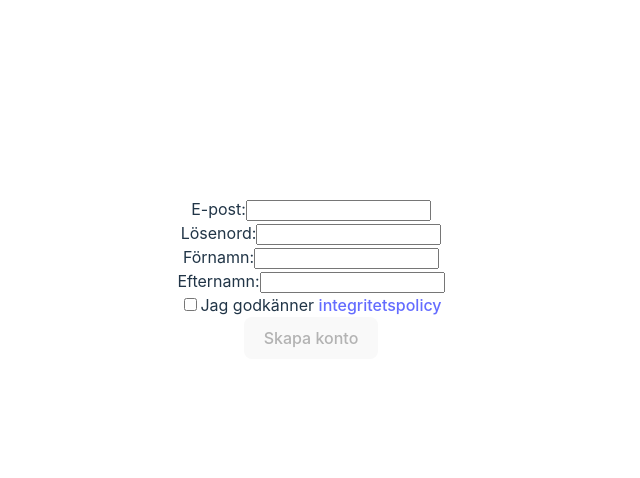
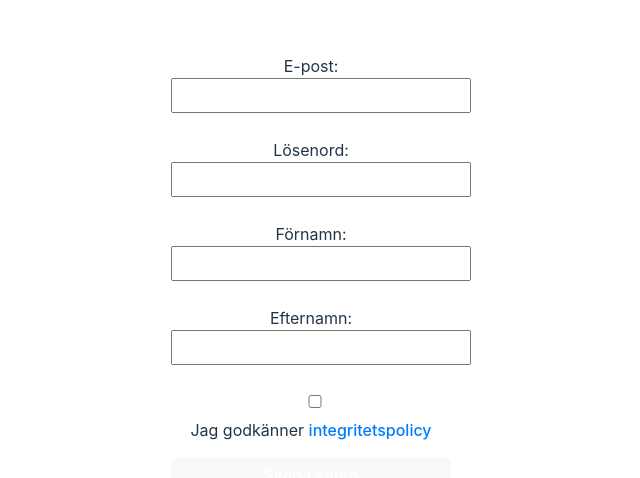
Before and after one commit to cwacode/login-site, a Vue app in the folder frontend/: page /register in a window 1280 px wide. Shown: the part 122-600 px from the top of the page, without its empty margins (329-969 px from the left). Built offline with nearby package versions, Linux system fonts and the light colour scheme; no server answers.

Commit message:
added styling to components

```diff
--- a/frontend/src/App.vue
+++ b/frontend/src/App.vue
@@ -4,37 +4,8 @@
 
 
 <script>
-import { onMounted } from 'vue';
-
-
-export default {
-  components: {
-
-  },
-  setup() {
-    onMounted(() => {
-      fetch('/api')
-        .then((response) => response.json())
-        .then((result) => {
-          alert(`Hello ${result.hello}!`);
-        });
-    });
-  },
-};
 </script>
 
 
 <style scoped>
-.logo {
-  height: 6em;
-  padding: 1.5em;
-  will-change: filter;
-  transition: filter 300ms;
-}
-.logo:hover {
-  filter: drop-shadow(0 0 2em #646cffaa);
-}
-.logo.vue:hover {
-  filter: drop-shadow(0 0 2em #42b883aa);
-}
 </style>
--- a/frontend/src/components/EditProfile.vue
+++ b/frontend/src/components/EditProfile.vue
@@ -17,7 +17,16 @@
         <input type="text" id="lastName" v-model="user.lastName">
       </div>
       <button type="submit">Uppdatera profil</button>
-      <button @click="confirmAccountDeletion" class="delete-account-btn">Radera mitt konto</button>
+      <button @click="confirmDeleteProfile">Radera mitt konto</button>
+
+      <div v-if="showDeleteModal" class="modal">
+      <div class="modal-content">
+        <span class="close" @click="closeModal">&times;</span>
+        <p>Ange din e-postadress:</p>
+        <input type="email" v-model="emailToDelete">
+        <button @click="deleteProfile">Bekräfta</button>
+      </div>
+    </div>
     </form>
   </template>
 
@@ -29,23 +38,83 @@
           email: '',
           password: '',
           firstName: '',
-          lastName: ''
-        }
+          lastName: '',
+        },
+        showDeleteModal: false,
+        emailToDelete: '',
       };
     },
     methods: {
-      confirmAccountDeletion() {
-       if (window.confirm("Är du säker på att du vill radera ditt konto?")) {
-        this.deleteAccount();
+      confirmDeleteProfile() {
+       this.showDeleteModal = true;
+    },
+      closeModal() {
+       this.showDeleteModal = false;
+       this.emailToDelete = '';
+    },
+    deleteProfile() {
+      if (this.emailToDelete.trim() === '') {
+        return;
       }
-    },
+      fetch(`http://localhost:3000/api/delete/${this.emailToDelete}`, {
+        method: 'DELETE',
+        headers: {
+          'Content-Type': 'application/json',
+        },
+      })
+        .then(response => {
+          if (response.ok) {
+            this.successMessage = 'Profilen är nu raderad';
+            setTimeout(() => {
+              this.successMessage = '';
+              this.closeModal();
+            }, 1000);
+          }else if (response.status === 404) {
+            this.errorMessage = 'Profilen finns inte';
+            setTimeout(() => {
+              this.errorMessage = '';
+            }, 1000);
+          } else {
+            console.error('Error deleting profile:', response.status);
+          }
+        })
+        .catch(error => {
+          console.error('Error:', error);
+        });
+      }
   },
   };
   </script>
 
-  <style>
-  .delete-account-btn {
-  background-color: red;
+  <style scoped>
+form {
+  max-width: 300px;
+  margin: auto;
+}
+
+input[type="email"], input[type="password"], input[type="text"], button {
+  width: 100%;
+  margin-bottom: 10px;
+  padding: 8px;
+}
+
+button {
   color: white;
+  border: none;
 }
-  </style>
+
+.modal {
+  position: fixed;
+  top: 0; left: 0;
+  width: 100%; height: 100%;
+  background-color: rgba(0, 0, 0, 0.9);
+  display: flex;
+  align-items: center;
+  justify-content: center;
+}
+
+.modal-content {
+  padding: 20px;
+  border-radius: 5px;
+}
+</style>
--- a/frontend/src/components/LogIn.vue
+++ b/frontend/src/components/LogIn.vue
@@ -12,12 +12,12 @@
         <input type="password" id="password" v-model="password" class="input" />
       </div>
 
-      <button type="submit">Logga in</button>
+      <button type="submit" class="button">Logga in</button>
     </form>
   </div>
   <div>
     <p>Eller skapa konto nedan</p>
-    <button>
+    <button class="button">
       <router-link :to="{ name: 'Register' }">Skapa konto</router-link>
     </button>
   </div>
@@ -39,31 +39,24 @@ export default {
 };
 </script>
 
-<style>
+<style scoped>
 .login-container {
-  display: flex;
-  flex-direction: column;
-  align-items: center;
+  max-width: 300px;
+  margin: auto;
 }
 
-.login-form {
-  display: flex;
-  flex-direction: column;
-  max-width: 300px;
-  margin: 0 auto;
+.input, .button {
+  width: 100%;
+  margin-bottom: 10px;
+  padding: 8px;
+}
+
+.button {
+  color: white;
+  border: none;
 }
 
 .form-group {
   margin-bottom: 15px;
 }
-
-.label {
-  margin-bottom: 5px;
-}
-
-.input {
-  padding: 8px;
-  border: 1px solid #ccc;
-  border-radius: 4px;
-}
 </style>
--- a/frontend/src/components/Register.vue
+++ b/frontend/src/components/Register.vue
@@ -1,28 +1,28 @@
 <template>
-  <form @submit.prevent="registerUser">
-    <div>
+  <form @submit.prevent="registerUser" class="form-container">
+    <div class="form-group">
       <label for="email">E-post:</label>
-      <input type="email" id="email" v-model="user.email">
+      <input type="email" id="email" v-model="user.email" class="input">
     </div>
-    <div>
+    <div class="form-group">
       <label for="password">Lösenord:</label>
-      <input type="password" id="password" v-model="user.password">
+      <input type="password" id="password" v-model="user.password" class="input">
     </div>
-    <div>
+    <div class="form-group">
       <label for="firstName">Förnamn:</label>
-      <input type="text" id="firstName" v-model="user.firstName">
+      <input type="text" id="firstName" v-model="user.firstName" class="input">
     </div>
-    <div>
+    <div class="form-group">
       <label for="lastName">Efternamn:</label>
-      <input type="text" id="lastName" v-model="user.lastName">
+      <input type="text" id="lastName" v-model="user.lastName" class="input">
     </div>
 
-    <div>
-    <input type="checkbox" id="privacyPolicy" v-model="acceptedPrivacyPolicy">
-    <label for="privacyPolicy">Jag godkänner </label>
-    <router-link to="/privacy-policy">integritetspolicy</router-link>
-  </div>
-  <button type="submit" :disabled="!acceptedPrivacyPolicy">Skapa konto</button>
+    <div class="form-group">
+      <input type="checkbox" id="privacyPolicy" v-model="acceptedPrivacyPolicy" class="checkbox">
+      <label for="privacyPolicy">Jag godkänner </label>
+      <router-link to="/privacy-policy" class="link">integritetspolicy</router-link>
+    </div>
+    <button type="submit" :disabled="!acceptedPrivacyPolicy" class="button">Skapa konto</button>
   </form>
 </template>
 
@@ -69,5 +69,33 @@ export default {
 };
 </script>
 
-<style>
+<style scoped>
+.form-container {
+  max-width: 300px;
+  margin: auto;
+}
+
+.form-group {
+  margin-bottom: 15px;
+}
+
+.input, .checkbox, .button {
+  width: 100%;
+  margin-bottom: 10px;
+  padding: 8px;
+}
+
+.button {
+  color: white;
+  border: none;
+}
+
+.link {
+  color: #007bff;
+  cursor: pointer;
+}
+
+.link:hover {
+  text-decoration: underline;
+}
 </style>
```
Also changed, not shown: frontend/src/components/HelloWorld.vue (deleted, +0 -40 lines).
